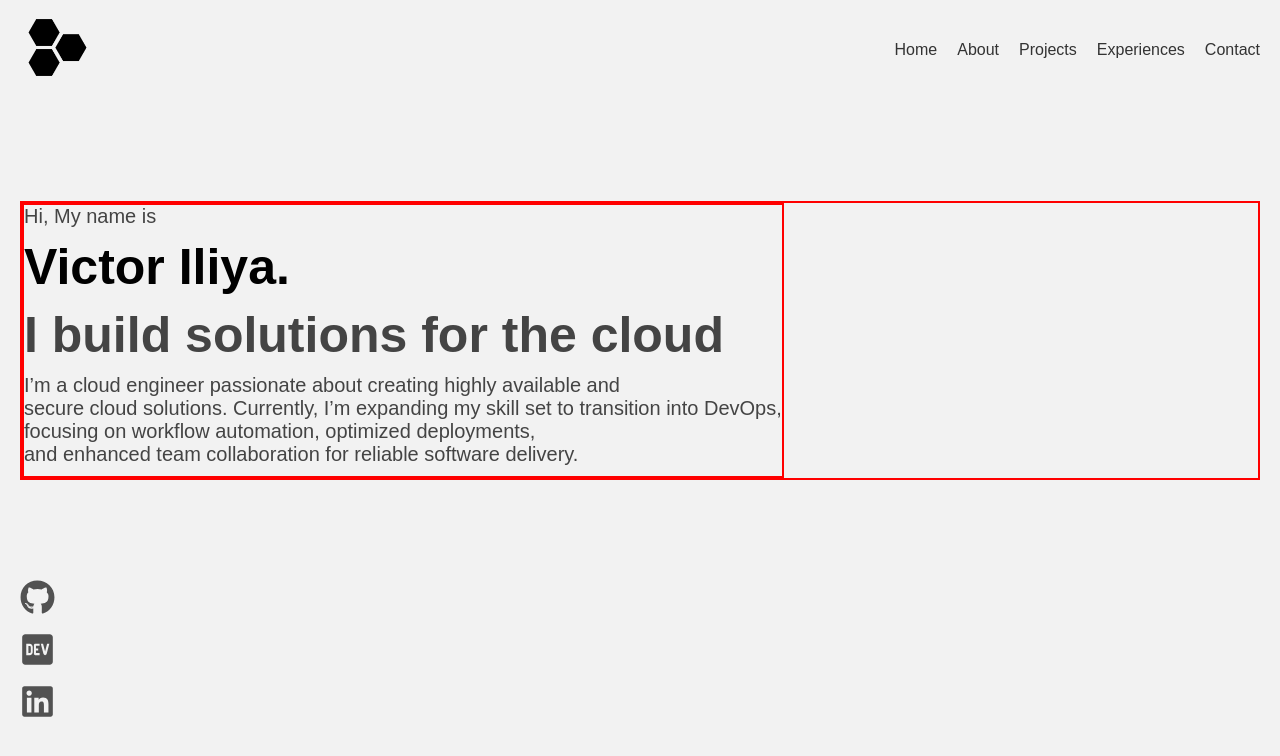
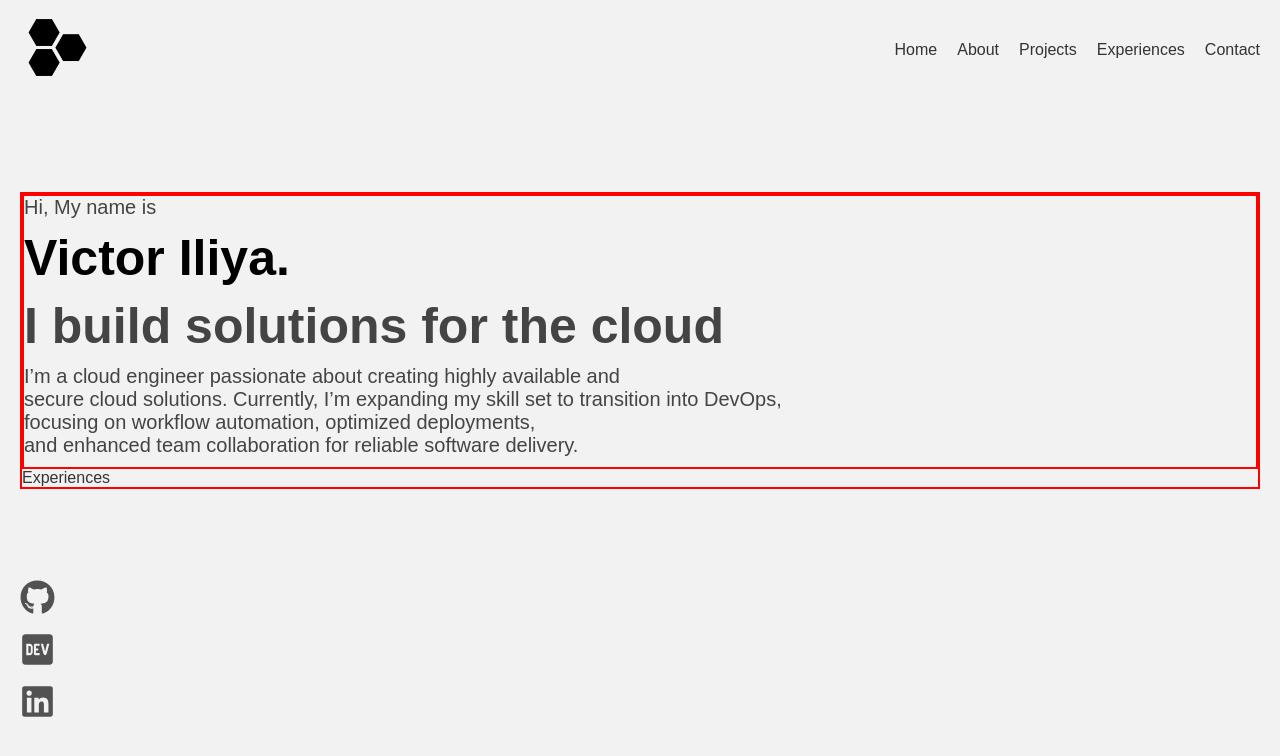
Before and after one commit to VSI12/Portfolio_v2, a Next.js app: page / in a window 1280 px wide. Shown: the top 756 px of the page. Built offline with nearby package versions, Linux system fonts and the light colour scheme.

Commit message:
added experience to main page

```diff
--- a/src/app/page.jsx
+++ b/src/app/page.jsx
@@ -2,11 +2,13 @@ import Image from "next/image";
 import styles from "./page.module.css";
 import ViewCounter from "@/components/counter/Counter";
 import Hero from "./home/page";
+import Experiences from "./experiences/page";
 
 export default function Home() {
   return (
     <div className={styles.container}>
       <Hero />
+      <Experiences/>
     </div>
   );
 }
--- a/src/app/page.module.css
+++ b/src/app/page.module.css
@@ -1,6 +1,7 @@
 .container{
   border: 2px solid red;
   display: flex;
+  flex-direction: column;
   max-width: 1750px;
 
 }
```
